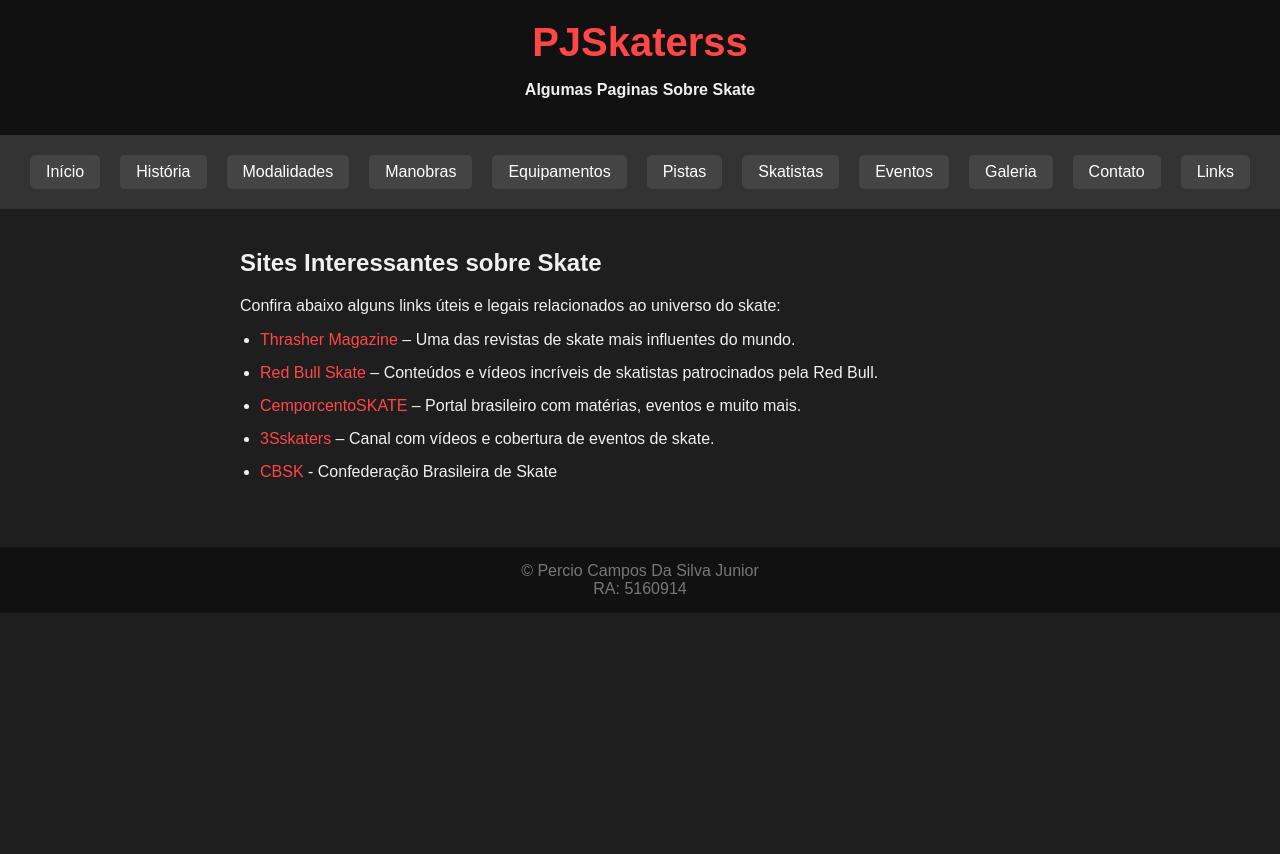
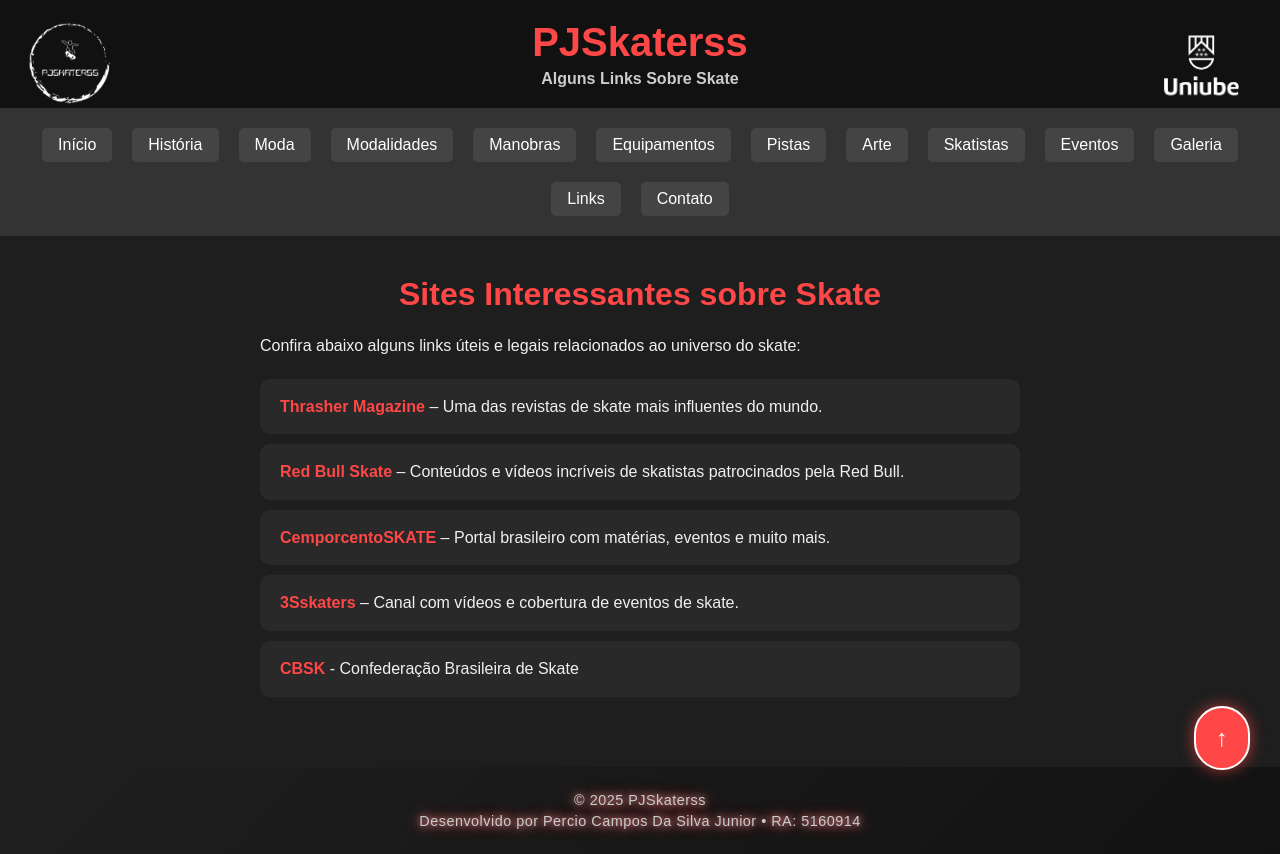
Before and after one commit to PercioJunior/pjskaterss, a plain HTML site: page links.html in a window 1280 px wide. Before the commit the page ends 800 px from the top, so only its background shows below. Drawn offline with Linux system fonts and the light colour scheme.

Commit message:
Update links.html

```diff
--- a/links.html
+++ b/links.html
@@ -3,89 +3,31 @@
 <head>
   <meta charset="UTF-8" />
   <meta name="viewport" content="width=device-width, initial-scale=1.0"/>
-  <title>Links Sobre Skate - PJSkaterss</title>
-  <style>
-    body {
-      font-family: Arial, sans-serif;
-      margin: 0;
-      background-color: #1e1e1e;
-      color: #f0f0f0;
-    }
-    header {
-      background-color: #111;
-      padding: 20px;
-      text-align: center;
-    }
-    header h1 {
-      margin: 0;
-      font-size: 2.5rem;
-      color: #ff4747;
-    }
-    nav {
-      background-color: #333;
-      display: flex;
-      flex-wrap: wrap;
-      justify-content: center;
-      padding: 10px;
-    }
-    nav a {
-      color: #fff;
-      text-decoration: none;
-      margin: 10px;
-      padding: 8px 16px;
-      background-color: #444;
-      border-radius: 5px;
-      transition: 0.3s;
-    }
-    nav a:hover {
-      background-color: #ff4747;
-    }
-    main {
-      padding: 20px;
-      max-width: 800px;
-      margin: auto;
-    }
-    footer {
-      text-align: center;
-      padding: 15px;
-      background-color: #111;
-      color: #777;
-      margin-top: 30px;
-    }
-    ul {
-      list-style-type: disc;
-      padding-left: 20px;
-    }
-    ul li {
-      margin: 15px 0;
-    }
-    a.linkExterno {
-      color: #ff4747;
-      text-decoration: none;
-    }
-    a.linkExterno:hover {
-      text-decoration: underline;
-    }
-  </style>
+  <title>PJSkaterss - Links Sobre Skates</title>
+  <link rel="stylesheet" href="css/style.css">
 </head>
 <body>
   <header>
+    <img src="/imagens/uniubeLogo-removebg-preview.png" alt="Logo Uniube" class="logoUniube" />
     <h1>PJSkaterss</h1>
-    <p><b>Algumas Paginas Sobre Skate</b></p>
+    <p><b>Alguns Links Sobre Skate</b></p>
+    <img src="/imagens/LogoSite-removebg-preview.png" alt="SiteLogo" class="logoSkate">
   </header>
 
   <nav>
     <a href="index.html">Início</a>
     <a href="historia.html">História</a>
+    <a href="moda.html">Moda</a>
     <a href="modalidades.html">Modalidades</a>
     <a href="manobras.html">Manobras</a>
     <a href="equipamentos.html">Equipamentos</a>
     <a href="pistas.html">Pistas</a>
+    <a href="arte.html">Arte</a>
     <a href="skaters.html">Skatistas</a>
     <a href="eventos.html">Eventos</a>
-    <a href="galeria.html">Galeria</a>
+    <a href="fotos.html">Galeria</a>
+    <a href="links.html">Links</a>
     <a href="contato.html">Contato</a>
-    <a href="links.html">Links</a>
   </nav>
 
   <main>
@@ -100,9 +42,14 @@
     </ul>
   </main>
 
-  <footer>
-    &copy; Percio Campos Da Silva Junior <br>
-    RA: 5160914
+  <footer class="footer">
+    <div class="footer-container">
+      <div class="footer-text">
+        <p>&copy; 2025 PJSkaterss</p>
+        <p>Desenvolvido por Percio Campos Da Silva Junior • RA: 5160914</p>
+      </div>
+    </div>
   </footer>
+  <a href="#" class="btn-topo" title="Voltar ao topo">↑</a>
 </body>
 </html>
```
